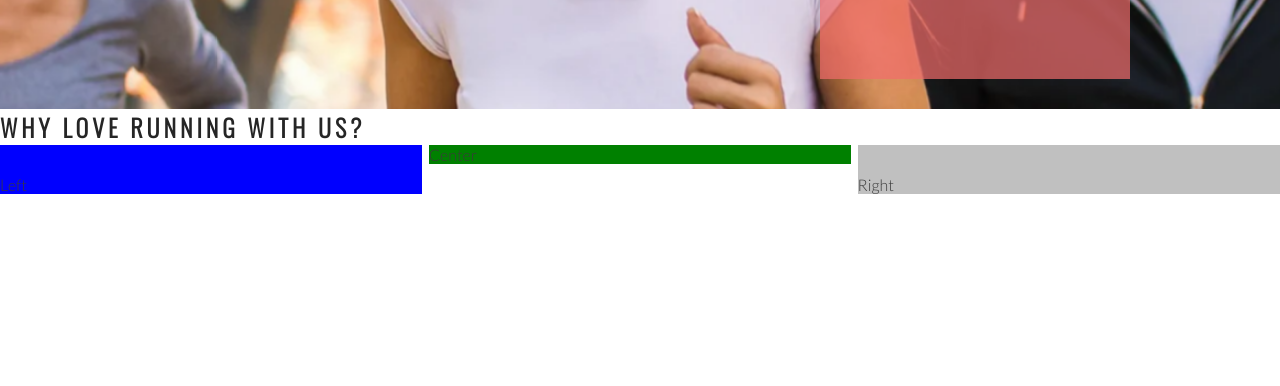
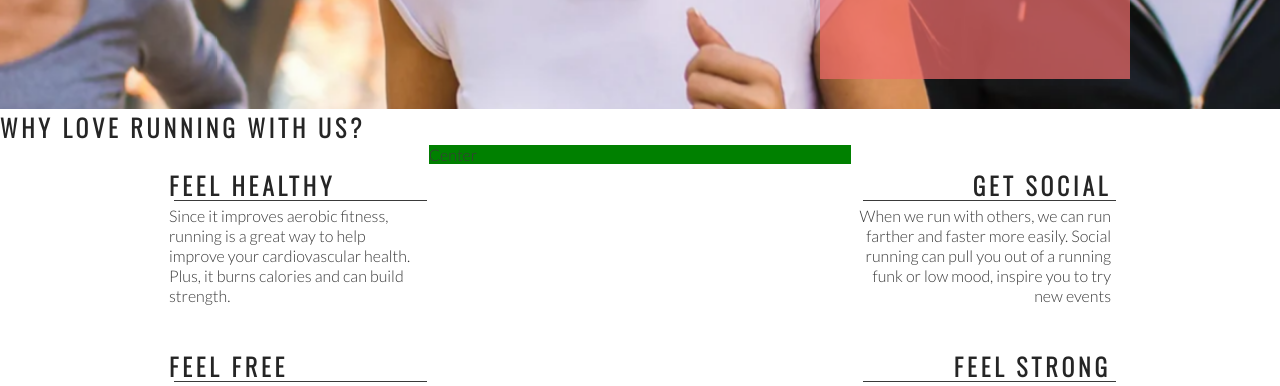
Before and after one commit to Robrowno/love-running, a plain HTML site: page index.html in a window 1280 px wide. Shown: the part 566-952 px from the top of the page. Drawn offline with nearby package versions, Linux system fonts and the light colour scheme.

Commit message:
Add right about section content and style

```diff
--- a/assets/css/style.css
+++ b/assets/css/style.css
@@ -124,15 +124,12 @@ h1, h2 {
     padding-top: 30px;
     width: 33%;
     float:left;
-    background-color: blue;
-
 }
 
 #right-about {
     padding-top: 30px;
     width: 33%;
     float: right;
-    background-color: silver;
 }
 
 #center-about {
@@ -142,3 +139,35 @@ h1, h2 {
 
 
 }
+
+hr {
+    border-top: 1px solid #3a3a3a;
+    width: 100%;
+    margin: 5px;
+}
+
+.left-about-heading {
+    width: 60%;
+    float: right;
+    line-height: 20px;
+    clear: both;
+    margin-bottom: 50px;
+
+}
+
+.right-about-heading {
+    width: 60%;
+    float: left;
+    line-height: 20px;
+    clear: both;
+    margin-bottom: 50px;
+
+}
+
+.right-about-heading h2 {
+    text-align: right;
+}
+
+.right-about-heading p {
+    text-align: right;
+}
--- a/index.html
+++ b/index.html
@@ -38,9 +38,39 @@
     </section>
     <section id="club-ethos">
       <h1>Why Love Running With Us?</h1>
-      <div id="left-about">Left</div>
-      <div id="right-about">Right</div>
-      <div id="center-about">Center</div>
+
+    <div id="left-about">
+        <div class="left-about-heading">
+          <h2> Feel Healthy</h2>
+          <hr>
+            <p>Since it improves aerobic fitness, running is a great way to help improve your cardiovascular health. Plus, it burns calories and can build strength.</p>
+
+        </div>
+      <div>
+          <div class="left-about-heading">
+           <h2> Feel Free</h2>
+           <hr>
+             <p>Physical exercise, running included, is known to release endorphins in the brain. Endorphins make you more energetic, more awake and, yes, happier.</p>
+
+         </div>
+      </div>
+
+    </div>
+
+    <div id="right-about">
+      <div class="right-about-heading">
+          <h2>Get Social</h2>
+          <hr>
+            <p>When we run with others, we can run farther and faster more easily. Social running can pull you out of a running funk or low mood, inspire you to try new events</p>
+      </div>
+      <div class="right-about-heading">
+        <h2>Feel Strong</h2>
+        <hr>
+          <p>Running strengthens your heart by pumping blood more effectively through your body.</p>
+      </div>
+
+    </div>
+    <div id="center-about">Center</div>
     </section>
     <section>
         Running Locations, distances and times
```
